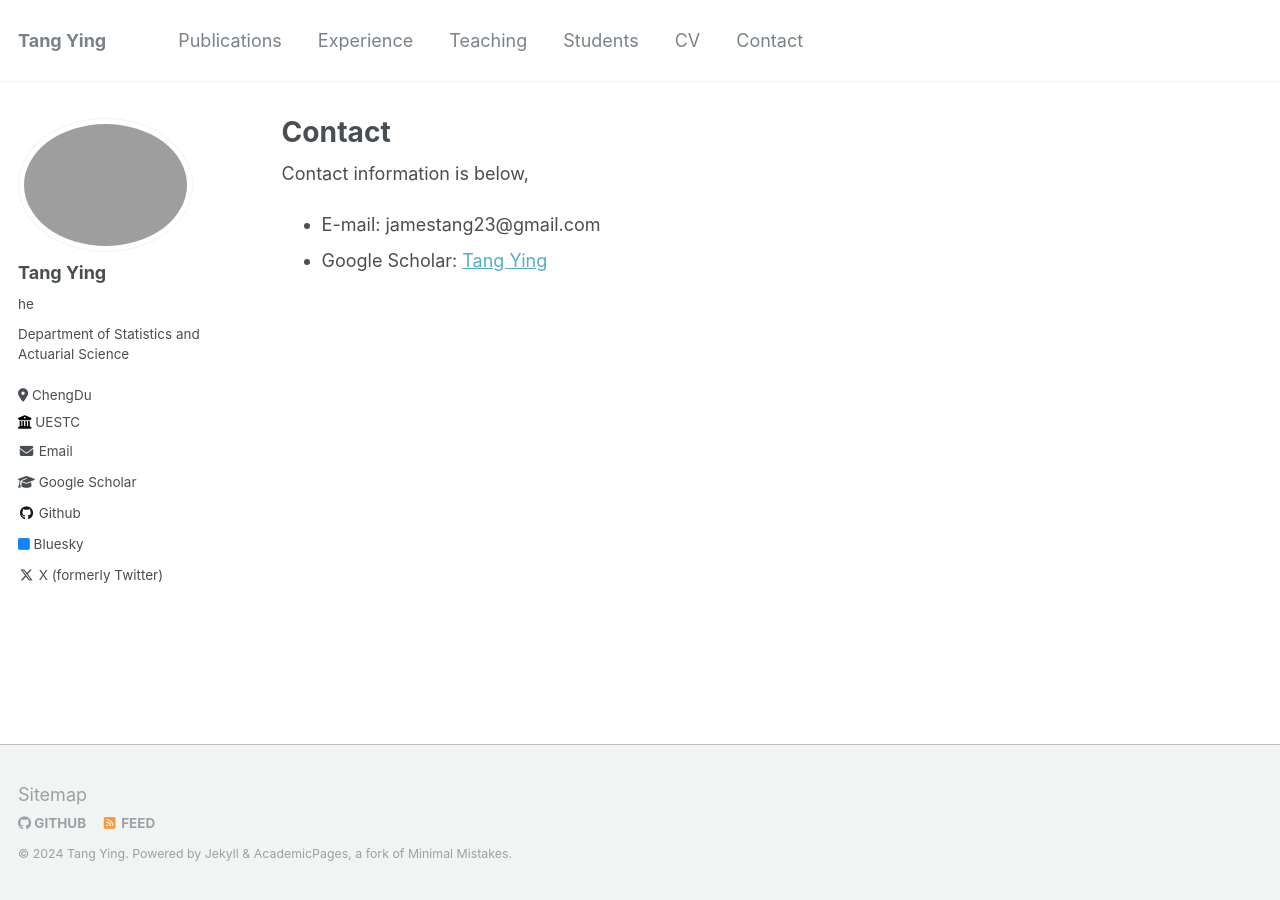
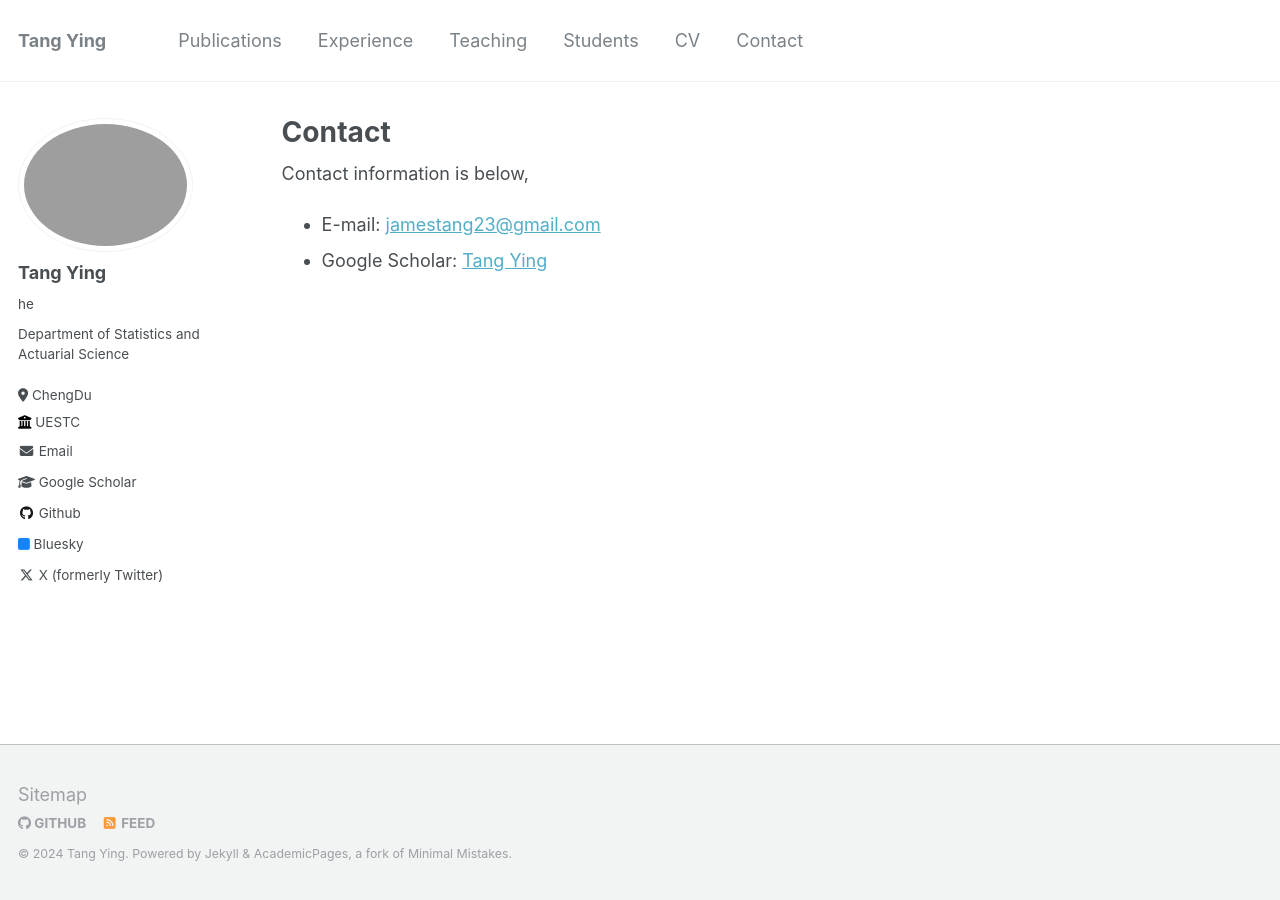
Before and after one commit to jamestang23/jamestang23.github.io, a Jekyll site: the page built from _pages/contact.md, in a window 1280 px wide. Built offline with Jekyll 4.4.1, drawn with Linux system fonts in a browser that asks for light colours; part of the change alters nothing that is shown.

```diff
--- a/_pages/contact.md
+++ b/_pages/contact.md
@@ -5,5 +5,5 @@ author_profile: true
 ---
 Contact information is below,
 
-* E-mail: jamestang23@gmail.com
+* E-mail: [jamestang23@gmail.com](jamestang23@gmail.com)
 * Google Scholar: [Tang Ying](https://scholar.google.com/citations?user=-5bbqWsAAAAJ&hl=en)
```
